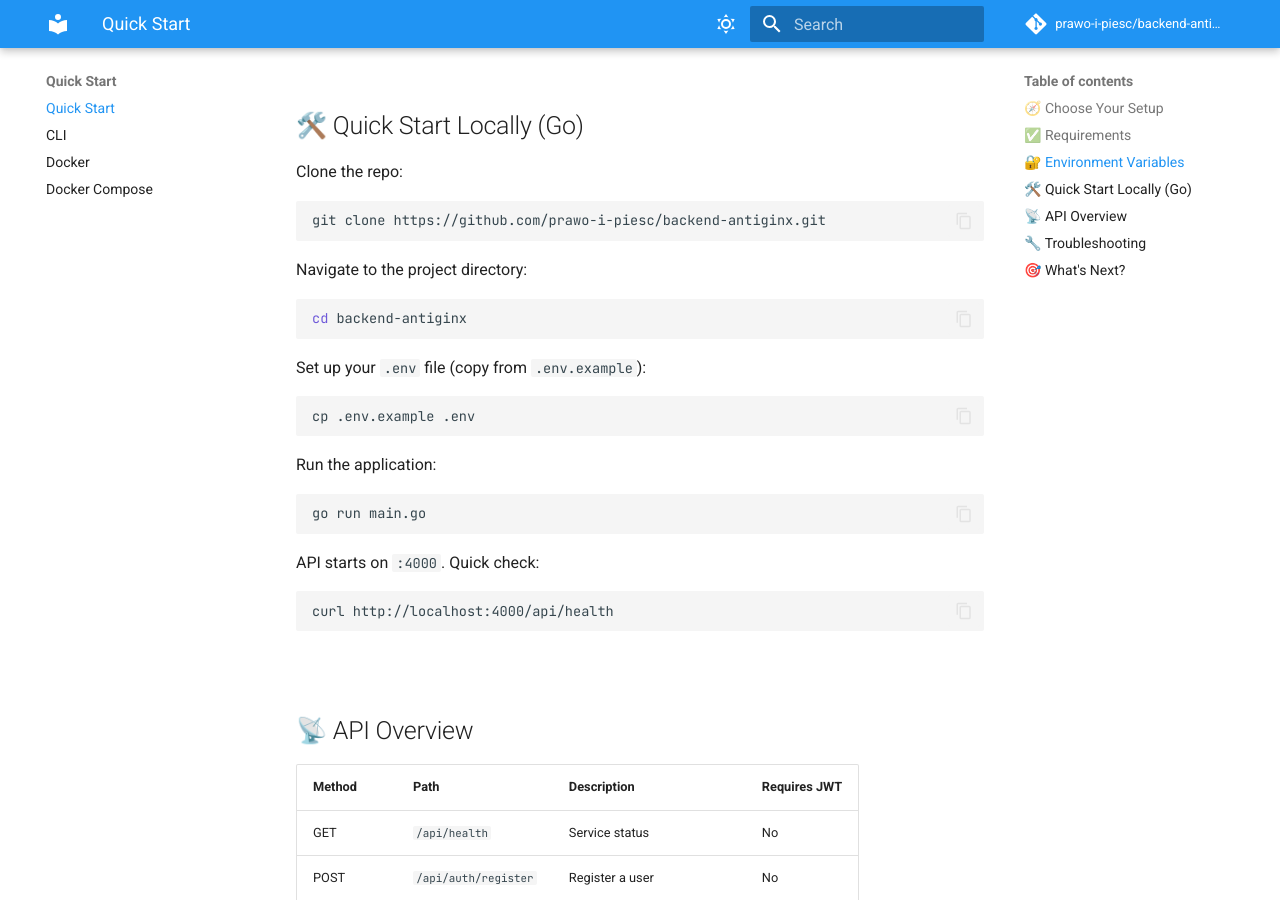
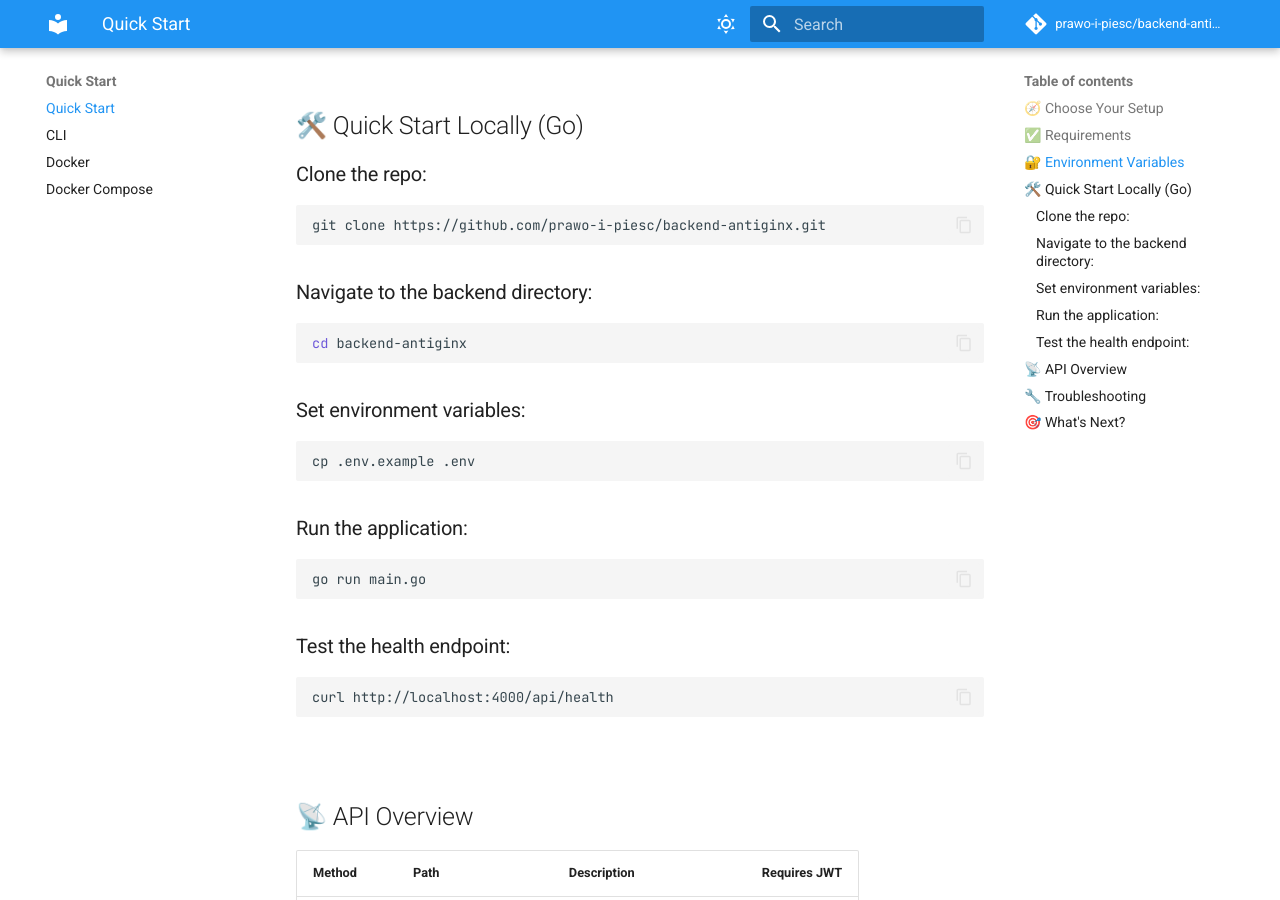
Before and after one commit to prawo-i-piesc/backend-antiginx, an MkDocs documentation site: the page built from docs/QuickStart/QuickStart.md, in a window 1280 px wide and 900 px high, scrolled down 1580 px. Built offline with MkDocs 1.6.1 and Material for MkDocs 9.7.7, drawn with Linux system fonts in a browser that asks for light colours; comment, search, counter and statistics services are not loaded.

Commit message:
fix: visual look

````diff
--- a/docs/QuickStart/QuickStart.md
+++ b/docs/QuickStart/QuickStart.md
@@ -49,27 +49,28 @@ BACKEND_PORT=4000
 
 
 ## 🛠️ Quick Start Locally (Go)
-Clone the repo:
+
+### Clone the repo:
 ```bash
 git clone https://github.com/prawo-i-piesc/backend-antiginx.git
 ```
 
-Navigate to the project directory:
+### Navigate to the backend directory:
 ```bash
 cd backend-antiginx
 ```
 
-Set up your `.env` file (copy from `.env.example`):
+### Set environment variables:
 ```bash
 cp .env.example .env
 ```
 
-Run the application:
+### Run the application:
 ```bash
 go run main.go
 ```
 
-API starts on `:4000`. Quick check:
+### Test the health endpoint:
 ```bash
 curl http://localhost:4000/api/health
 ```
````
Also changed, not shown: docs/QuickStart/CLI.md (+6 -5 lines), docs/QuickStart/Docker.md (+6 -4 lines).
